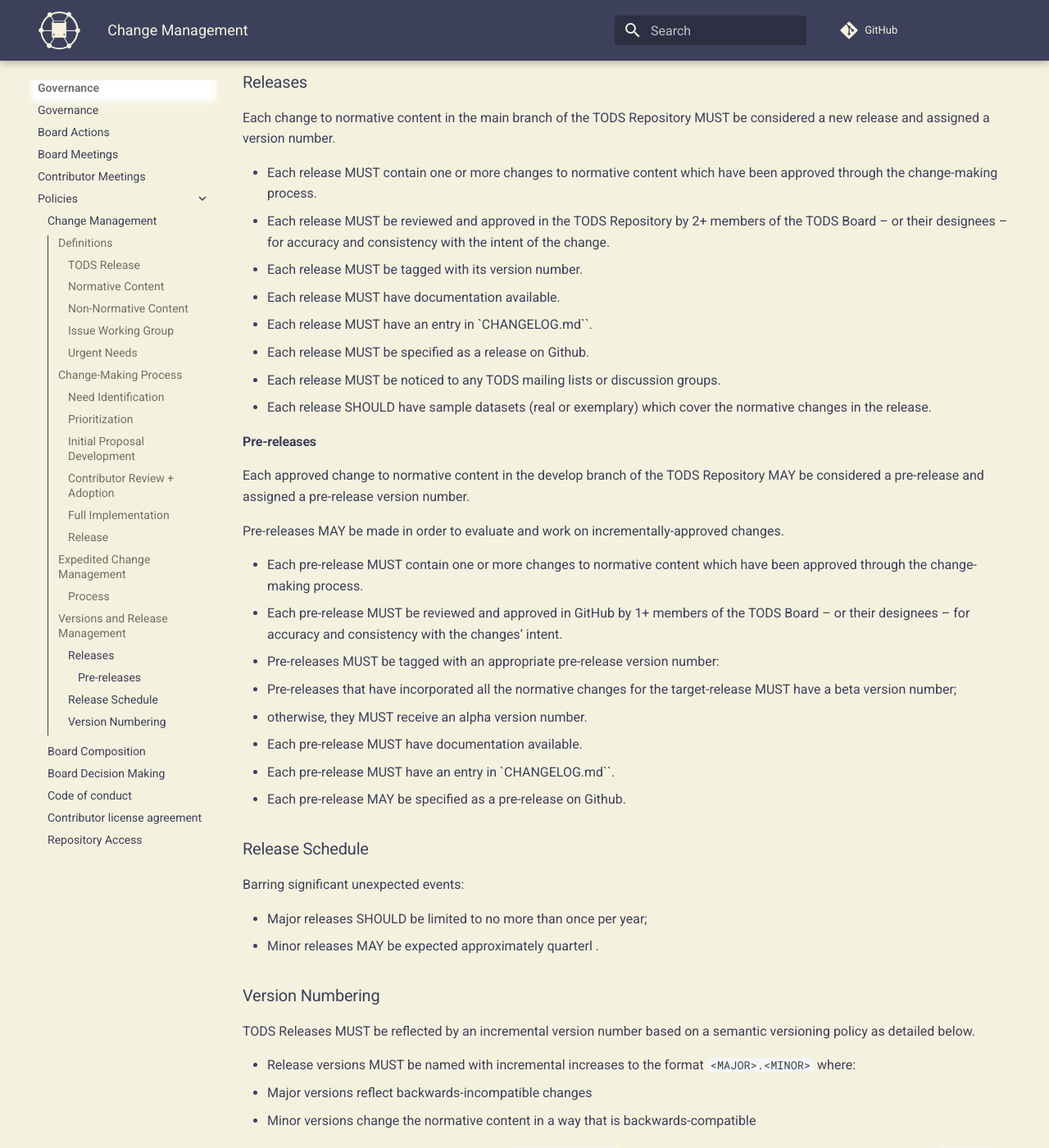
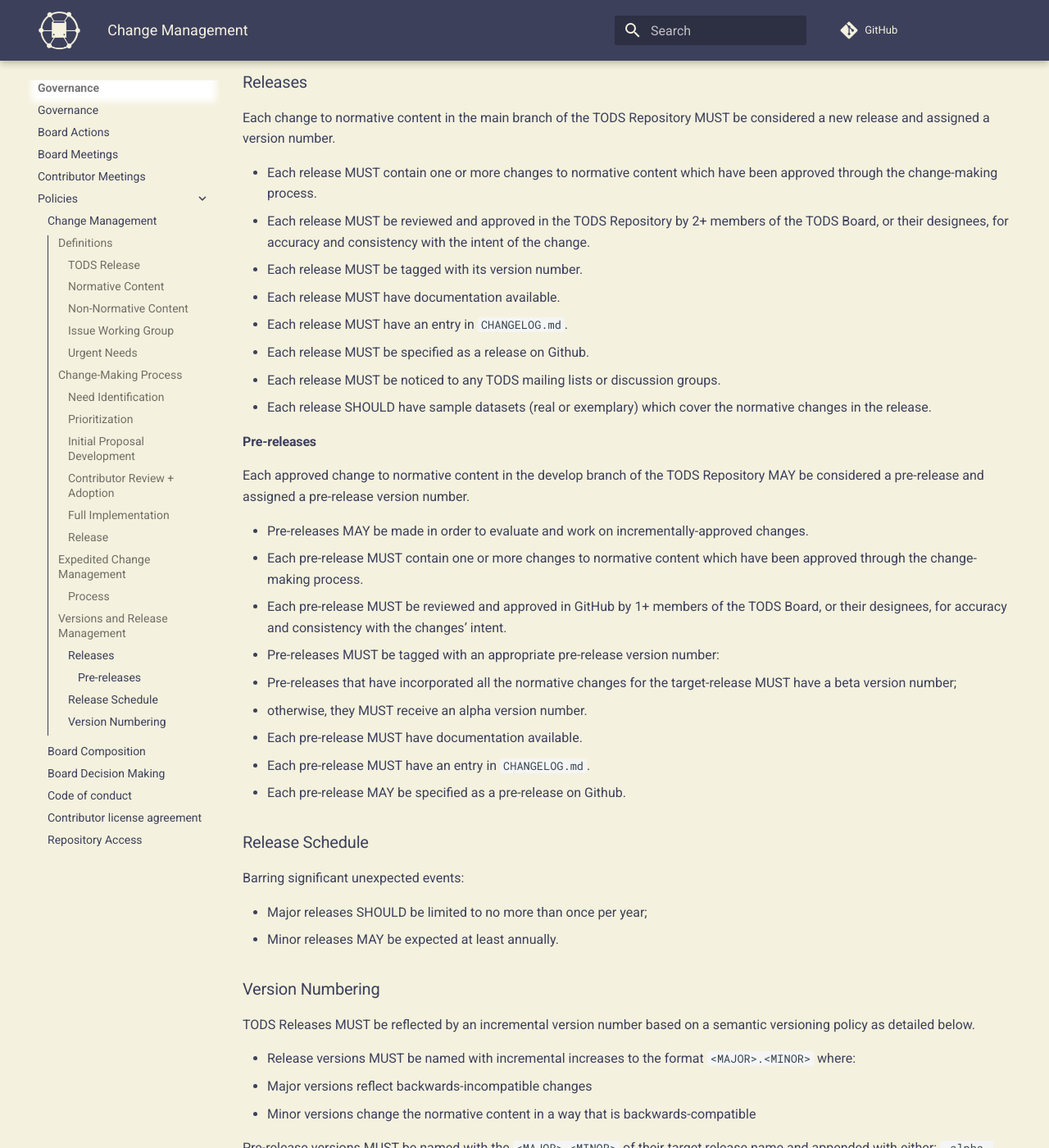
Before and after one commit to cal-itp/operational-data-standard, an MkDocs documentation site: the page built from docs/governance/policies/change-management-versioning.md, in a window 1280 px wide and 1400 px high, scrolled down 5241 px. Shown: the whole window at 82% size. Built offline with MkDocs 1.6.1 and Material for MkDocs 9.7.7, drawn with Linux system fonts in a browser that asks for light colours; nearby versions of some CDN libraries; comment, search, counter and statistics services are not loaded; some of the changed text lies outside the part shown.

Commit message:
Update change-management-versioning.md
updating change policy to reflect at least annual change cycle, plus minor copy edits

```diff
--- a/docs/governance/policies/change-management-versioning.md
+++ b/docs/governance/policies/change-management-versioning.md
@@ -41,11 +41,11 @@
 | Stage | When | Who (led by) |
 |-----|-----|-----|
 | Need Identification | Anytime | Anyone |
-| Need Prioritization | Quarterly | Contributors ([TODS Manager][manager]) |
-| Initial Proposal Development  | Prioritized quarter | Issue Working Group ([TODS Manager][manager]r) |
+| Need Prioritization | At least annually | Contributors ([TODS Manager][manager]) |
+| Initial Proposal Development  | Prioritized quarter | Issue Working Group ([TODS Manager][manager]) |
 | Contributor Review + Adoption | Pull request for proposed change submitted after consensus in the Working Group | Issue Working Group ([TODS Manager][manager]) |
 | Implementation | When decision made to consensus achieved on proposal | Issue Working Group ([TODS Manager][manager]) |
-| Released | Next quarterly release | [TODS Manager][manager] |
+| Released | Next release | [TODS Manager][manager] |
 
 Each of these stages is discussed in more detail below.
 
@@ -102,7 +102,7 @@
 * If 100% of reviewers accept, the proposal is adopted without need for further discussion.
 * If any reviewer accepts with minor changes, the suggested change must be considered by the Working Group.
 * If the Working Group decides to incorporate the edited proposal will be re-circulated for some period time greater than 72 hours and previous reviewers notified. If nobody objects to the change in that time, it is adopted.
-* If the Working Group does not agree with the suggested change, they may appeal to the [TODS Board][board]to make a final decision about its necessity.
+* If the Working Group does not agree with the suggested change, they may appeal to the [TODS Board][board] to make a final decision about its necessity.
 * If any reviewer requests substantial changes, they must also agree to work with the working group on developing an alternative solution to the need.
 * If the working group believes the substantial change request is invalid or without merit, they may appeal to the [TODS Board][board] to make a final decision about if revisions are necessary.
 
@@ -110,7 +110,7 @@
 
 ### Full Implementation
 
-Initiated [for each need] when: Final change proposal is approved - although initial work can begin ahead of this.
+Initiated [for each need](#need-identification) when: Final change proposal is approved - although initial work can begin ahead of this.
 
 Actions:
 
@@ -125,7 +125,7 @@
 
 ### Release
 
-Initiated: On a quarterly schedule maintained by the [TODS Manager][manager].
+Initiated: On a schedule maintained by the [TODS Manager][manager], at least annually.
 
 Actions:  See [Release Management](#releases).
 
@@ -137,7 +137,7 @@
 
 1. **Identification**: Stakeholders SHOULD promptly report urgent needs to the [TODS Manager][manager], detailing the problem and its potential impact.
 2. **Rapid Evaluation**: The [TODS Manager][manager] MUST convene a group of at least 2 TODS Contributors of their choosing to swiftly assess the issue's urgency and validity.
-    * If it meets their threshold for an urgent need, they forward a list of their proposed Urgent Working Group Members to the  [TODS Board][board].
+    * If it meets their threshold for an urgent need, they forward a list of their proposed Urgent Working Group Members to the [TODS Board][board].
     * The Urgent Working Group Members SHOULD contain representatives of TODS Contributors affected stakeholder groups.
     * The Urgent Working Group size SHOULD be at least three and reflect the scale of the problem and also need for agile decision making.
     * The [TODS Board][board] MAY object to their characterization of the need as urgent.
@@ -154,10 +154,10 @@
 Each change to normative content in the main branch of the TODS Repository MUST be considered a new release and assigned a version number.
 
 * Each release MUST contain one or more changes to normative content which have been approved through the change-making process.
-* Each release MUST be reviewed and approved in the TODS Repository by 2+ members of the [TODS Board][board]  – or their designees – for accuracy and consistency with the intent of the change.
+* Each release MUST be reviewed and approved in the TODS Repository by 2+ members of the [TODS Board][board], or their designees, for accuracy and consistency with the intent of the change.
 * Each release MUST be tagged with its version number.
 * Each release MUST have documentation available.
-* Each release MUST have an entry in `CHANGELOG.md``.
+* Each release MUST have an entry in `CHANGELOG.md`.
 * Each release MUST be specified as a release on Github.
 * Each release MUST be noticed to any TODS mailing lists or discussion groups.
 * Each release SHOULD have sample datasets (real or exemplary) which cover the normative changes in the release.
@@ -166,15 +166,14 @@
 
 Each approved change to normative content in the develop branch of the TODS Repository MAY be considered a pre-release and assigned a pre-release version number.
 
-Pre-releases MAY be made in order to evaluate and work on incrementally-approved changes.
-
+* Pre-releases MAY be made in order to evaluate and work on incrementally-approved changes.
 * Each pre-release MUST contain one or more changes to normative content which have been approved through the change-making process.
-* Each pre-release MUST be reviewed and approved in GitHub by 1+ members of the [TODS Board][board] – or their designees – for accuracy and consistency with the changes’ intent.
+* Each pre-release MUST be reviewed and approved in GitHub by 1+ members of the [TODS Board][board], or their designees, for accuracy and consistency with the changes’ intent.
 * Pre-releases MUST be tagged with an appropriate pre-release version number:
-* Pre-releases that have incorporated all the normative changes for the target-release MUST have a beta version number;
-* otherwise, they MUST receive an alpha version number.
+   * Pre-releases that have incorporated all the normative changes for the target-release MUST have a beta version number;
+   * otherwise, they MUST receive an alpha version number.
 * Each pre-release MUST have documentation available.
-* Each pre-release MUST have an entry in `CHANGELOG.md``.
+* Each pre-release MUST have an entry in `CHANGELOG.md`.
 * Each pre-release MAY be specified as a pre-release on Github.
 
 ### Release Schedule
@@ -182,15 +181,15 @@
 Barring significant unexpected events:
 
 * Major releases SHOULD be limited to no more than once per year;
-* Minor releases MAY be expected approximately quarterl .
+* Minor releases MAY be expected at least annually.
 
 ### Version Numbering
 
 TODS Releases MUST be reflected by an incremental version number based on a semantic versioning policy as detailed below.
 
 * Release versions MUST be named with incremental increases to the format `<MAJOR>.<MINOR>` where:
-* Major versions reflect backwards-incompatible changes
-* Minor versions change the normative content in a way that is backwards-compatible
+   * Major versions reflect backwards-incompatible changes
+   * Minor versions change the normative content in a way that is backwards-compatible
 
 Pre-release versions MUST be named with the `<MAJOR>.<MINOR>` of their target release name and appended with either:
 `-alpha.<NUMBER>` where NUMBER starts at 1 and increases by 1 for each alpha release of that target release.
```
Also changed, not shown: other parts of docs/governance/policies/change-management-versioning.md (+1 -1 lines).
